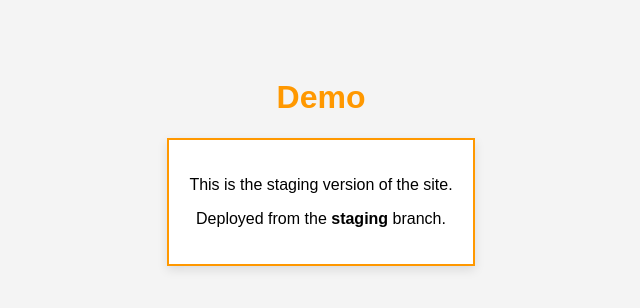
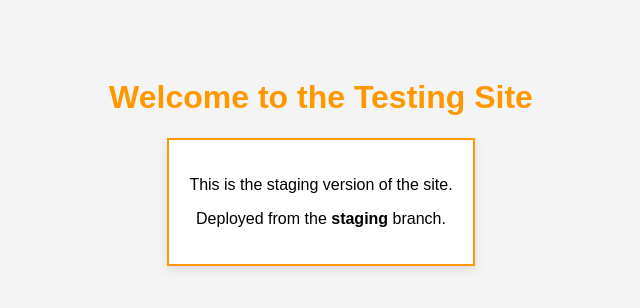
Before and after one commit to zidelen/Chess-Online, a plain HTML site: page index.html in a window 1280 px wide. Shown: the whole page, without its empty margins (319-959 px from the left). Drawn offline with Linux system fonts and the light colour scheme.

Commit message:
Update index.html

```diff
--- a/index.html
+++ b/index.html
@@ -24,7 +24,7 @@
     </style>
 </head>
 <body>
-    <h1>Demo</h1>
+    <h1>Welcome to the Testing Site</h1>
     <div class="content">
         <p>This is the staging version of the site.</p>
         <p>Deployed from the <strong>staging</strong> branch.</p>
```
